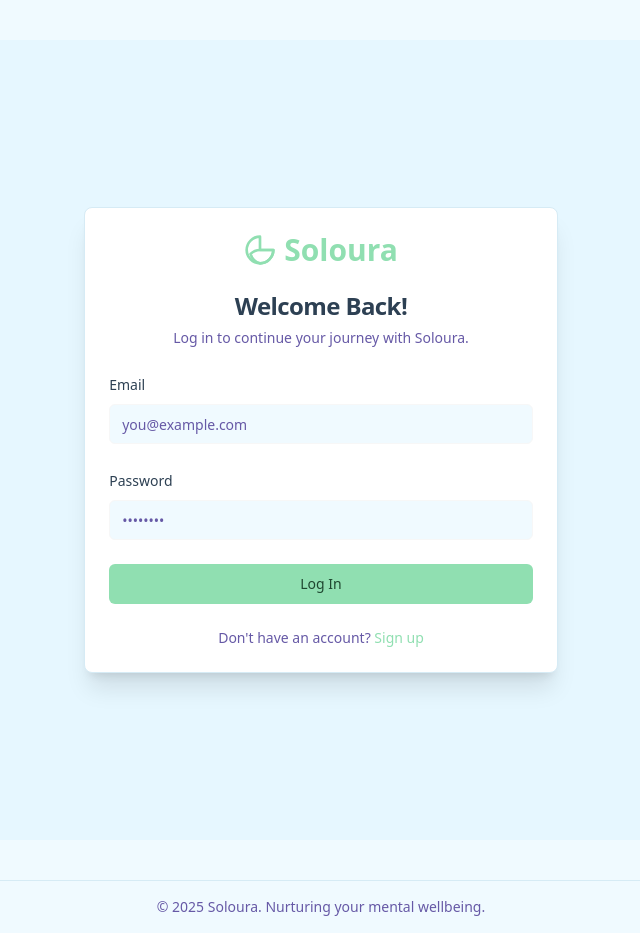
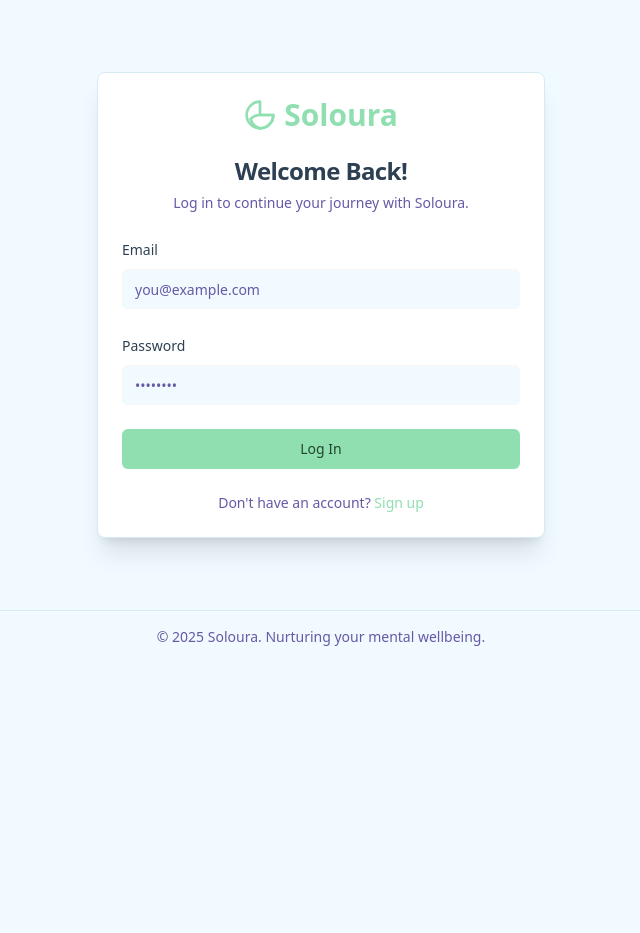
Before and after one commit to khizar-hayyat-72/Soloura_Health, a Next.js app: page /login in a window 1280 px wide. Shown: the whole page, without its empty margins (319-959 px from the left). After the commit the page ends 800 px from the top, so only its background shows below. Built offline with nearby package versions, Linux system fonts and the light colour scheme; no server answers; the database is empty; sample sign-in values are in the browser's storage.

Commit message:
fixed all the errors usama asked

```diff
--- a/src/app/globals.css
+++ b/src/app/globals.css
@@ -55,16 +55,6 @@ body {
     --sidebar-border: 200 50% 88%;
     --sidebar-ring: 145 55% 72%; /* Matches main ring (Green) */
   }
-
-  .safe-area {
-  padding-top: env(safe-area-inset-top, 0px);
-  padding-bottom: env(safe-area-inset-bottom, 0px);
-  padding-left: env(safe-area-inset-left, 0px);
-  padding-right: env(safe-area-inset-right, 0px);
-  box-sizing: border-box;
-  min-height: 100vh; /* ensure full screen height */
-  background-color: #fff; /* optional default background */
-}
 
   .dark {
     --background: 210 30% 12%; /* Dark Slate Blue */
--- a/src/app/layout.tsx
+++ b/src/app/layout.tsx
@@ -1,7 +1,8 @@
+
 import type { Metadata, Viewport } from 'next';
 import { PT_Sans } from 'next/font/google';
 import './globals.css';
-import { Toaster } from '@/components/ui/toaster';
+import { Toaster } from "@/components/ui/toaster";
 
 const ptSans = PT_Sans({
   subsets: ['latin'],
@@ -14,22 +15,23 @@ export const metadata: Metadata = {
   description: 'A mental health journaling app to track your mood and find peace.',
   applicationName: 'Soloura',
   icons: {
-    icon: '/favicon.ico',
+    icon: "/favicon.ico",
     apple: [
-      { url: '/icons/apple-touch-icon.png' },
-      { url: '/icons/apple-touch-icon-152x152.png', sizes: '152x152' },
-      { url: '/icons/apple-touch-icon-180x180.png', sizes: '180x180' },
-      { url: '/icons/apple-touch-icon-167x167.png', sizes: '167x167' },
-    ],
+      { url: "/icons/apple-touch-icon.png" },
+      { url: "/icons/apple-touch-icon-152x152.png", sizes: "152x152" },
+      { url: "/icons/apple-touch-icon-180x180.png", sizes: "180x180" },
+      { url: "/icons/apple-touch-icon-167x167.png", sizes: "167x167" },
+    ]
   },
 };
 
 export const viewport: Viewport = {
   width: 'device-width',
   initialScale: 1,
-  viewportFit: 'cover', // ✅ Enables iOS safe area support
-  themeColor: '#F0FBF4',
+  viewportFit: 'cover',
+  themeColor: '#F0FBF4', // Corresponds to light theme background
 };
+
 
 export default function RootLayout({
   children,
@@ -37,17 +39,16 @@ export default function RootLayout({
   children: React.ReactNode;
 }>) {
   return (
-    <html lang="en" className={ptSans.variable}>
+    <html lang="en" className={`${ptSans.variable}`}>
       <head>
+        {/* PWA-related tags and manifest link have been removed. */}
+        {/* Next.js will automatically generate link and meta tags from the metadata object above. */}
         <link rel="preconnect" href="https://fonts.googleapis.com" />
         <link rel="preconnect" href="https://fonts.gstatic.com" crossOrigin="anonymous" />
       </head>
       <body className="font-body antialiased">
-        {/* ✅ Wrap content with safe-area padding */}
-        <div className="safe-area">
-          {children}
-          <Toaster />
-        </div>
+        {children}
+        <Toaster />
       </body>
     </html>
   );
--- a/src/components/auth/AuthCard.tsx
+++ b/src/components/auth/AuthCard.tsx
@@ -13,7 +13,6 @@ interface AuthCardProps {
 
 export function AuthCard({ title, description, children, footerContent, showLogo = true }: AuthCardProps) {
   return (
-
     <Card className="w-full sm:w-3/4 lg:w-2/5 mx-auto shadow-xl bg-white rounded-lg">
       <CardHeader className="text-center">
         {showLogo && (
--- a/src/components/shared/PageContainer.tsx
+++ b/src/components/shared/PageContainer.tsx
@@ -8,14 +8,7 @@ interface PageContainerProps {
 
 export function PageContainer({ children, className }: PageContainerProps) {
   return (
-    <div
-      className={cn(
-        'container mx-auto',
-        'px-[env(safe-area-inset-left)] pr-[env(safe-area-inset-right)]',
-        'sm:px-6 lg:px-8',
-        className
-      )}
-    >
+    <div className={cn('container mx-auto sm:px-6 lg:px-8', className)}>
       {children}
     </div>
   );
--- a/src/pages/_app.tsx
+++ b/src/pages/_app.tsx
@@ -12,7 +12,7 @@ function MyApp({ Component, pageProps }: AppProps) {
       <AuthGuard>
         <AppNavbar />
       </AuthGuard>
-      <main className="flex-grow my-10 Py-10 ">
+      <main className="flex-grow my-10 p-8 ">
         <PageContainer>
           <Component {...pageProps} />
         </PageContainer>
--- a/src/pages/login/index.tsx
+++ b/src/pages/login/index.tsx
@@ -1,3 +1,4 @@
+
 // src/app/(auth)/login/page.tsx
 import { LoginForm } from '@/components/auth/LoginForm';
 import { AuthCard } from '@/components/auth/AuthCard';
@@ -5,9 +6,7 @@ import Link from 'next/link';
 
 export default function LoginPage() {
   return (
-
-    <div className="min-h-screen flex items-center justify-center bg-[#e6f7ff] px-4">
-
+    <div className="flex items-center justify-center px-4">
       <AuthCard
         title="Welcome Back!"
         description="Log in to continue your journey with Soloura."
```
Also changed, not shown: capacitor.config.ts (+0 -11 lines), 2 other files (tests, documents, lock files or other folders).
